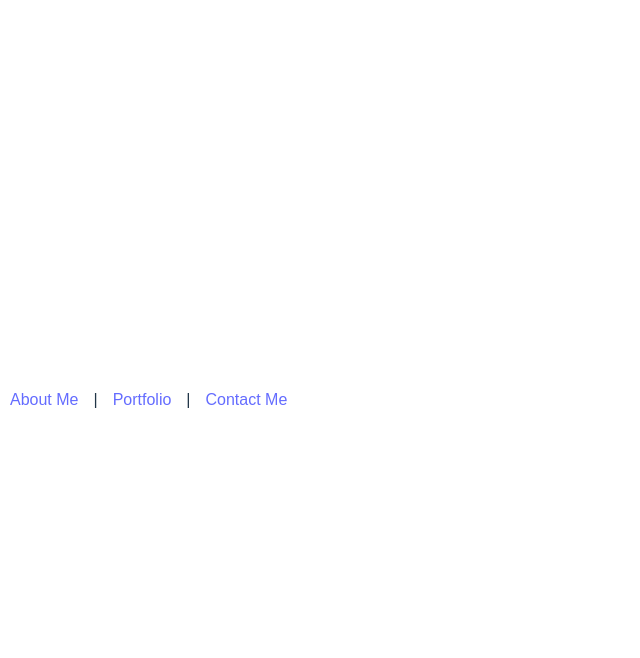
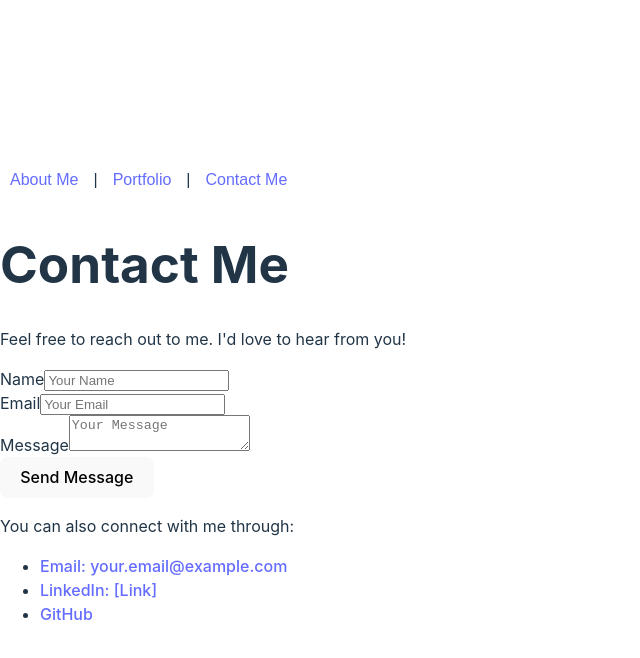
Before and after one commit to Clkwong3/dev-mosaic, a React (Vite) app: page / in a window 1280 px wide. Both pictures are taken after a click on the element "Contact Me". Shown: the top 658 px of the page, without its empty margins (0-640 px from the left). Built offline with nearby package versions, Linux system fonts and the light colour scheme.

Commit message:
Contact Me Page - Add links, style form later

```diff
--- a/src/App.jsx
+++ b/src/App.jsx
@@ -3,6 +3,7 @@ import { useState } from "react";
 import Navigation from "./components/Navigation";
 import AboutMe from "./components/pages/AboutMe";
 import Portfolio from "./components/pages/Portfolio";
+import ContactMe from "./components/pages/ContactMe";
 
 function App() {
   // Use state to track the currently displayed page
@@ -19,6 +20,7 @@ function App() {
       <Navigation changePage={changePage} />
       {currentPage === "aboutMe" && <AboutMe />}
       {currentPage === "portfolio" && <Portfolio />}
+      {currentPage === "contactMe" && <ContactMe />}
     </div>
   );
 }
--- /dev/null
+++ b/src/components/ContactForm.jsx
@@ -0,0 +1,28 @@
+const ContactForm = () => {
+  return (
+    <div className="contact-form">
+      <form>
+        <div className="form-group">
+          <label htmlFor="name">Name</label>
+          <input type="text" id="name" name="name" placeholder="Your Name" />
+        </div>
+        <div className="form-group">
+          <label htmlFor="email">Email</label>
+          <input
+            type="email"
+            id="email"
+            name="email"
+            placeholder="Your Email"
+          />
+        </div>
+        <div className="form-group">
+          <label htmlFor="message">Message</label>
+          <textarea id="message" name="message" placeholder="Your Message" />
+        </div>
+        <button type="submit">Send Message</button>
+      </form>
+    </div>
+  );
+};
+
+export default ContactForm;
--- a/src/components/Navigation.jsx
+++ b/src/components/Navigation.jsx
@@ -22,7 +22,7 @@ const Navigation = ({ changePage }) => {
             <a href="#">Portfolio</a>
           </div>
           <span style={separatorStyle}>|</span>
-          <div style={linkStyle} onClick={() => changePage('contact')}>
+          <div style={linkStyle} onClick={() => changePage('contactMe')}>
             <a href="#">Contact Me</a>
           </div>
         </section>
--- /dev/null
+++ b/src/components/pages/ContactMe.jsx
@@ -0,0 +1,31 @@
+import ContactForm from "../ContactForm";
+
+const ContactMe = () => {
+  return (
+    <div className="contact-content">
+      <h1>Contact Me</h1>
+      <p>Feel free to reach out to me. I'd love to hear from you!</p>
+
+      <ContactForm />
+
+      <div className="contact-info">
+        <p>You can also connect with me through:</p>
+        <ul>
+          <li>
+            <a href="mailto:your.email@example.com">
+              Email: your.email@example.com
+            </a>
+          </li>
+          <li>
+            <a href="[Your LinkedIn URL]">LinkedIn: [Link]</a>
+          </li>
+          <li>
+            <a href="https://github.com/Clkwong3">GitHub</a>
+          </li>
+        </ul>
+      </div>
+    </div>
+  );
+};
+
+export default ContactMe;
```
